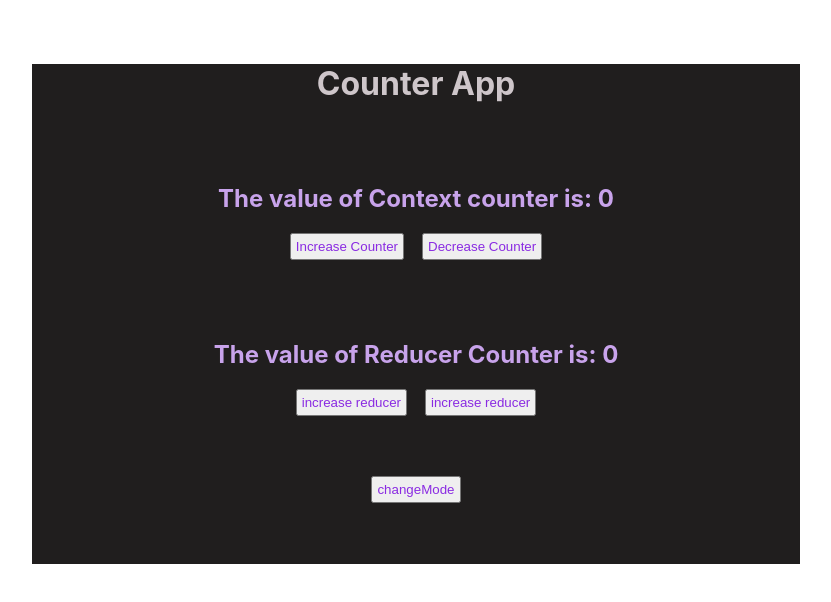
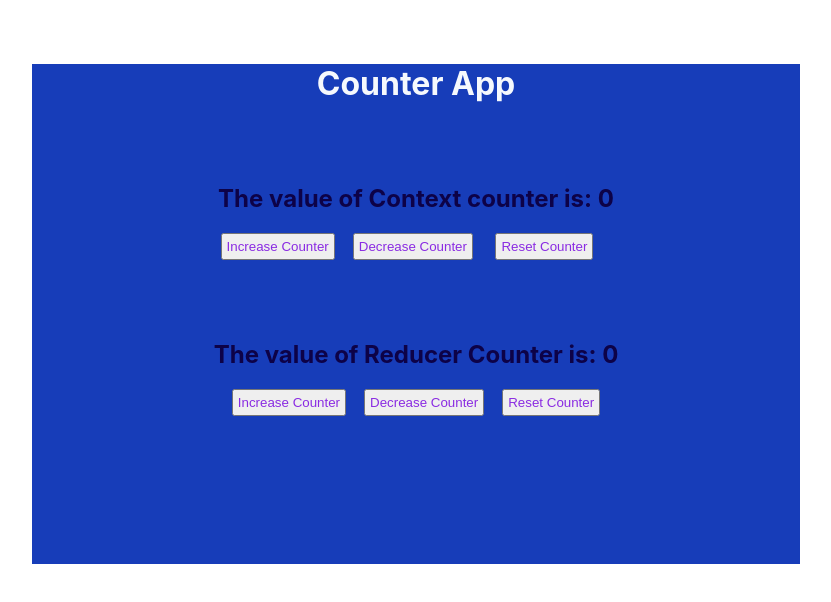
Before and after one commit to wajihawajid5610/counterapp_hooks, a React (Create React App) app: page / in a window 1280 px wide. Shown: the top 602 px of the page, without its empty margins (224-1055 px from the left). Built offline with nearby package versions, Linux system fonts and the light colour scheme.

Commit message:
updated counter

```diff
--- a/src/App.css
+++ b/src/App.css
@@ -1,6 +1,6 @@
 .main
 {
-background-color:rgb(216, 21, 21);
+background-color:#173db9;
 height: 500px;
 width: 60%;
 align-items: center;
@@ -10,10 +10,10 @@ text-align: center;
 }
 .h1
 {
-color: rgb(128, 123, 145);
+color: rgb(246, 249, 253);
 }
 .h2{
-  color:rgb(200, 163, 235) ;
+  color:rgb(13, 2, 71) ;
 }
 .dark
 {
--- a/src/App.js
+++ b/src/App.js
@@ -2,7 +2,6 @@ import React, {useState} from 'react';
 import './App.css';
 import Parent from './Parent';
 import counterContext from './counterContext';
-import './Child.css';
 export default function App() {
   let [count, updateCounter] = useState([0]);
   return(
--- a/src/Child.css
+++ /dev/null
@@ -1,40 +0,0 @@
-.main
-{
-height: 500px;
-width: 60%;
-align-items: center;
-margin-left: 20%;
-margin-top: 5%;
-text-align: center;
-}
-.h1
-{
-color: rgb(206, 198, 202);
-}
-.h2{
-  color:rgb(200, 163, 235) ;
-}
-.dark
-{
-background-color:rgb(32, 30, 30);
-height: 500px;
-width: 60%;
-align-items: center;
-margin-left: 20%;
-margin-top: 5%;
-text-align: center;
-}
-.light
-{
-background-color:white;
-height: 500px;
-width: 60%;
-align-items: center;
-margin-left: 20%;
-margin-top: 5%;
-text-align: center;
-}
-.btn{
-  color: blueviolet;
-  padding: 4px;
-}
--- a/src/Child.js
+++ b/src/Child.js
@@ -1,32 +1,29 @@
-import React, { useContext,useState,useReducer } from "react";
+import React, { useContext,useReducer } from "react";
 import counterContext from './counterContext';
 import counterReducer from './counterReduser';
 
-
-
 const Child= () =>{
-
-let [count = 0, updateCounter] = useContext(counterContext)
-let [day, changeDay] = useState(true);
-
+let [count,updateCounter] = useContext(counterContext)
 let [state,dispatch]= useReducer(counterReducer,0);
   return (
 
-    <div className={`main ${day ? "dark" : "light"}`}>
+    <div className='main'>
      <h1 className='h1'>Counter App</h1><br/><br/>
 
      <h2 className='h2'>The value of Context counter is: {count}</h2>
      <button onClick={()=> updateCounter(++count)} className='btn'>Increase Counter</button>&nbsp;&nbsp;&nbsp;&nbsp;
-     <button onClick={()=> {if (count!==0)updateCounter(--count); else alert('counter not be less than zero');count = 0 }}className='btn'>Decrease Counter</button>
+     <button onClick={()=> {if (count!==0)updateCounter(--count); else alert('counter not be less than zero');count = 0 }}className='btn'>Decrease Counter</button> &nbsp;&nbsp;&nbsp;&nbsp;
+     <button onClick={()=> updateCounter(count=0)} className='btn'>Reset Counter</button>&nbsp;&nbsp;&nbsp;&nbsp;
      <br/><br/><br/><br/>
 
 
       <h2 className="h2">The value of Reducer Counter is: {state}</h2>
-      <button onClick={()=> dispatch('Increment')} className="btn">increase reducer</button>&nbsp;&nbsp;&nbsp;&nbsp;
-      <button onClick={()=> dispatch('Decrement')} className="btn">increase reducer</button>
+      <button onClick={()=> dispatch('Increment')} className="btn">Increase Counter</button>&nbsp;&nbsp;&nbsp;&nbsp;
+      <button onClick={()=> dispatch('Decrement')} className="btn">Decrease Counter</button>&nbsp;&nbsp;&nbsp;&nbsp;
+      <button onClick={()=> dispatch('Reset')} className="btn">Reset Counter</button>
       <br/><br/><br/><br/>
 
-      <button onClick={()=> changeDay(!day)} className='btn'>changeMode</button>
+
     </div>
 
   );
--- a/src/counterReduser.js
+++ b/src/counterReduser.js
@@ -8,7 +8,8 @@ const counterReducer = (state, action) => {
             else
                 alert('not be less than zero')
                 return state = 0
-
+         case 'Reset':
+            return  state = 0
         default:
              throw new Error();
     }
```
